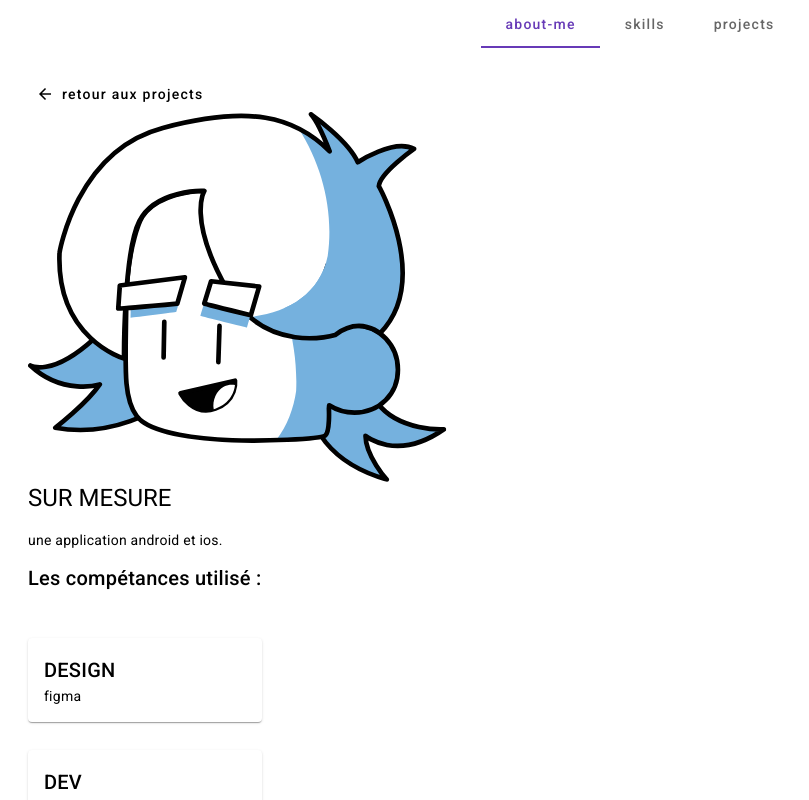
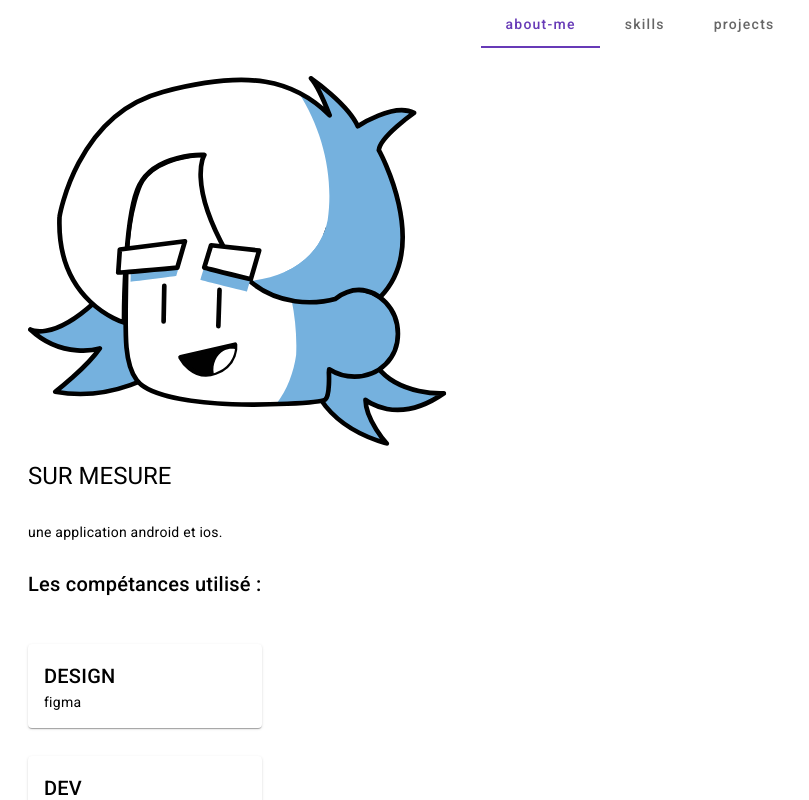
Before and after one commit to PGaillot/pierreGaillot.fr, an Angular app: page /project/1 in a window 1280 px wide. Shown: the top 800 px of the page, without its empty margins (0-809 px from the left). Built offline with nearby package versions, Linux system fonts and the light colour scheme.

Commit message:
add project icon

```diff
--- a/src/app/pages/project/project.component.html
+++ b/src/app/pages/project/project.component.html
@@ -1,9 +1,10 @@
 <body id="page">
-  <button mat-button routerLink="/projects">
-    <mat-icon>arrow_back</mat-icon> retour aux projects
-  </button>
-
-  <img id="header-icon" *ngIf="project.iconUrl != undefined" [src]="project.iconUrl" alt="">
+  <img
+    id="header-icon"
+    *ngIf="project.iconUrl != undefined"
+    [src]="project.iconUrl"
+    alt=""
+  />
   <h1>{{ project.displayName | uppercase }}</h1>
   <p>{{ project.description }}</p>
 
@@ -15,8 +16,8 @@
       </mat-card-header>
       <mat-card-content>
         <div *ngFor="let skill of getSkillByCategory(category)">
-            {{ skill.displayName }}
-          </div>
+          {{ skill.displayName }}
+        </div>
       </mat-card-content>
     </mat-card>
   </div>
@@ -42,4 +43,7 @@
   >
     voir le repo github
   </button>
+  <button mat-button routerLink="/projects">
+    <mat-icon>arrow_back</mat-icon> retour aux projects
+  </button>
 </body>
--- a/src/app/pages/project/project.component.scss
+++ b/src/app/pages/project/project.component.scss
@@ -3,6 +3,7 @@ body{
     display: flex;
     flex-direction: column;
     align-items: start;
+    gap: 1em;
 }
 #screenshot{
     max-width: 25em;
```
